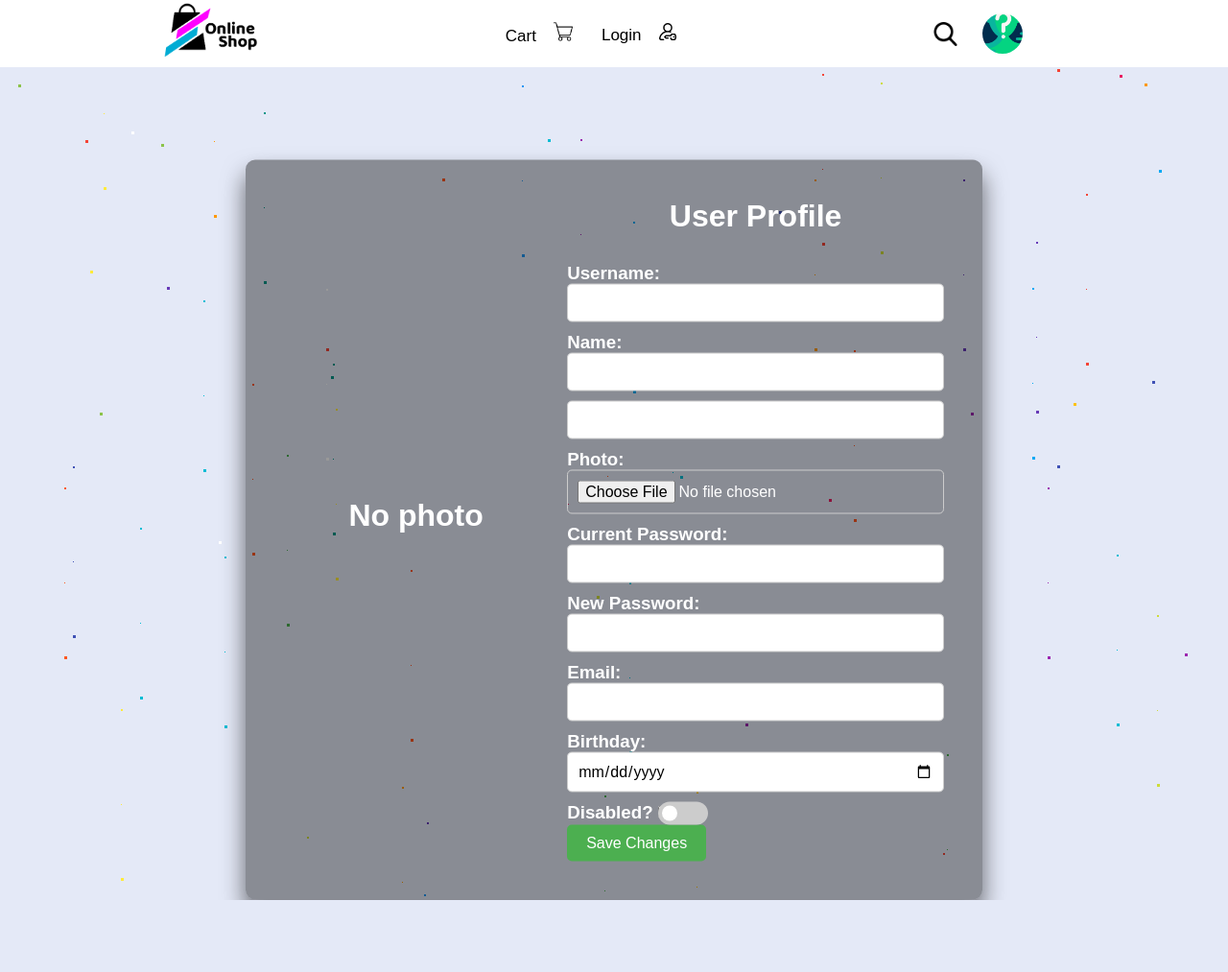
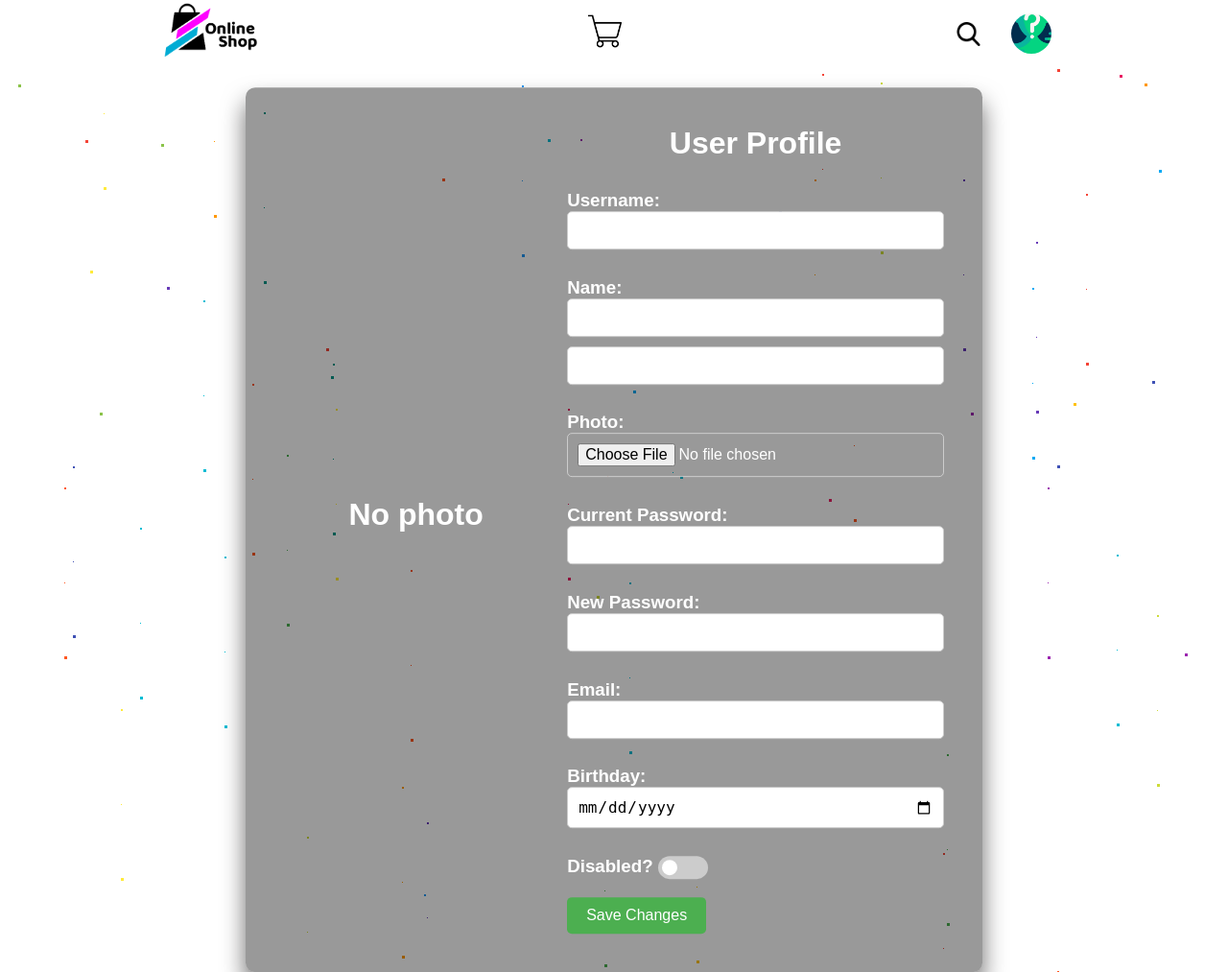
Before and after one commit to Qva777/Draft, a Django app: template templates/user_profile.html in a window 1280 px wide. Shown: the whole page at 96% size. Before the commit the page ends 938 px from the top, so only its background shows below. Run offline with Django 4.2, Linux system fonts and the light colour scheme; the template is opened without the code that fills it, so the values that code supplies are empty.

Commit message:
Login and Registration Cleaned

```diff
--- a/templates/navbar/navbar.html
+++ b/templates/navbar/navbar.html
@@ -1,61 +1,57 @@
 {% load static %}
 <link href="{% static 'css/base/navbar.css' %}" rel="stylesheet">
+
 <nav>
-    <div class="nav-bar">
+    <div class="nav-bar" id="nav-bar">
+        <!-- Menu lines -->
         <img src="{% static 'img/menu.png'%}" class="bx bx-menu sidebarOpen" id="menu">
+        <!-- end Menu -->
+
+        <!-- Logotype -->
         <span class="logo navLogo">
                 <a href="{% url 'home' %}">
                     <img src="{% static 'img/logo.png'%}" id="logo" class="logo_e_shop">
                 </a>
         </span>
+        <!-- end Logotype -->
 
+        <!--  Menu for phone -->
         <div class="menu">
+
             <div class="logo-toggle">
-                <span class="logo"><a href="#">Menu</a></span>
+                <span class="logo"><a href="{% url 'home' %}">Menu</a></span>
                 <i class='bx bx-x siderbarClose'></i>
             </div>
 
             <ul class="nav-links">
-                <li><a href="#">Cart<img src="{% static 'img/cart.png'%}" id="cart" style="height: 20px;
-    margin-left: 18px;"></a></li>
-
-<!--                <li><a href="#">Cart</a></li>-->
-<!--                <li><a href="#">Login</a></li>-->
-
-                <li><a href="{% url 'login' %}">Login<img src="{% static 'img/login.png'%}" id="login-ico" style="height: 18px;
-    margin-left: 18px;"></a></li>
-
-<!--                <li><a href="#">profile</a></li>-->
-
+                <li><a href="#">Cart</a></li>
+                <li><a href="#"><img src="{% static 'img/cart.png'%}" id="cart"></a></li>
+                <li><a href="{% url 'login' %}">Login</a></li>
             </ul>
         </div>
+        <!-- end Menu for phone -->
 
-        <div class="darkLight-searchBox">
-
+        <!-- Searchbar field and  -->
+        <div class="searchBox">
             <div class="searchBox">
                 <div class="searchToggle">
-                    <img src="{% static 'img/search.png'%}" id="search" style="height: 25px">
+                    <img src="{% static 'img/search.png'%}" id="search" class="search_img">
                 </div>
 
                 <div class="search-field">
-                    <input type="text" placeholder="Search...">
-                    <i class='bx bx-search'>go</i>
+                    <input type="text" placeholder="Search..." maxlength="255">
+                    <img src="{% static 'img/search.png'%}" id="search-input" class="search_img">
                 </div>
             </div>
+            <!-- end Search field -->
 
-
-            <!--            <div class="dark-light">-->
-            <!--                                    <i class='bx bx-moon moon'></i>-->
-            <!--                &lt;!&ndash;                    <i class='bx bx-sun sun'></i>&ndash;&gt;theme-->
-            <!--            </div>-->
-
-
+            <!-- subMenu -->
             {% if user.is_authenticated and user.photo %}
-
             <img src="{{ user.photo.url }}" class="user-picture" onclick="toggleMenu()" class="account-image"></button>
             {% else %}
             <img src="{% static 'img/unknown.png' %}" class="user-picture" onclick="toggleMenu()">
             {% endif %}
+
             <div class="sub-menu-wrap" id="subMenu">
                 <div class="sub-menu">
                     {% if user.is_authenticated %}
@@ -98,173 +94,225 @@
                         <span>></span></a>
                     {% endif %}
                 </div>
-                <!--            </div>-->
             </div>
+            <!-- end subMenu -->
         </div>
     </div>
 </nav>
 
 <script>
     const cartImg = document.getElementById('cart');
+    const searchImg = document.getElementById('search');
+    const searchInputImg = document.getElementById('search-input');
     const logoImg = document.getElementById('logo');
-    const searchImg = document.getElementById('search');
     const menuImg = document.getElementById('menu');
-
 
 
     const prefersDark = window.matchMedia && window.matchMedia('(prefers-color-scheme: dark)').matches;
 
     if (prefersDark) {
-        // cartImg.src = '{% static "img/cart_dark.png" %}';
-        // logoImg.src = '{% static "img/logo_dark.png" %}';
-        // searchImg.src = '{% static "img/search_dark.png" %}';
-        // menuImg.src = '{% static "img/menu_dark.png" %}';
-
         cartImg.src = '{% static "img/cart.png" %}';
         logoImg.src = '{% static "img/logo.png" %}';
         searchImg.src = '{% static "img/search.png" %}';
+        searchInputImg.src = '{% static "img/search.png" %}';
         menuImg.src = '{% static "img/menu.png" %}';
 
-
-
     } else {
-        // cartImg.src = '{% static "img/cart.png" %}';
-        // logoImg.src = '{% static "img/logo.png" %}';
-        // searchImg.src = '{% static "img/search.png" %}';
-        // menuImg.src = '{% static "img/menu.png" %}';
-
         cartImg.src = '{% static "img/cart_dark.png" %}';
         logoImg.src = '{% static "img/logo_dark.png" %}';
         searchImg.src = '{% static "img/search_dark.png" %}';
+        searchInputImg.src = '{% static "img/search_dark.png" %}';
         menuImg.src = '{% static "img/menu_dark.png" %}';
-
-
     }
 
 
     const body = document.querySelector("body"),
         nav = document.querySelector("nav"),
-        // modeToggle = document.querySelector(".dark-light"),
         searchToggle = document.querySelector(".searchToggle"),
-        sidebarOpen = document.querySelector(".sidebarOpen"),
-        siderbarClose = document.querySelector(".siderbarClose");
+        sidebarOpen = document.querySelector(".sidebarOpen");
+    // siderbarClose = document.querySelector(".siderbarClose");
+
 
     let getMode = localStorage.getItem("mode");
     if (getMode && getMode === "dark-mode") {
         body.classList.add("dark");
     }
 
-    // js code to toggle dark and light mode
-    // modeToggle.addEventListener("click", () => {
-    //     modeToggle.classList.toggle("active");
-    //     body.classList.toggle("dark");
-    //
-    //     // js code to keep user selected mode even page refresh or file reopen
-    //     if (!body.classList.contains("dark")) {
-    //         localStorage.setItem("mode", "light-mode");
-    //     } else {
-    //         localStorage.setItem("mode", "dark-mode");
-    //     }
-    // });
+    let subMenu = document.getElementById("subMenu");
 
-    // js code to toggle search box
+
+    function toggleMenu() {
+        subMenu.classList.toggle("open-menu");
+        searchToggle.classList.remove("active");
+    }
+
     searchToggle.addEventListener("click", () => {
         searchToggle.classList.toggle("active");
+        subMenu.classList.remove("open-menu");
     });
 
-
-    //   js code to toggle sidebar
-    sidebarOpen.addEventListener("click", () => {
-        nav.classList.add("active");
-    });
 
     body.addEventListener("click", e => {
         let clickedElm = e.target;
 
         if (!clickedElm.classList.contains("sidebarOpen") && !clickedElm.classList.contains("menu")) {
             nav.classList.remove("active");
+
+
+            // searchToggle.classList.remove("active");
+            // subMenu.classList.remove("open-menu");
         }
     });
 
+
+    sidebarOpen.addEventListener("click", () => {
+        nav.classList.add("active");
+        searchToggle.classList.remove("active");
+        subMenu.classList.remove("open-menu");
+    });
+
+    // Add event listener to the body element
+    // document.body.addEventListener("click", (event) => {
+    //     const target = event.target;
+    //
+    //     // Check if the target is a child of the nav element or the sidebarOpen element
+    //     if (!nav.contains(target) && target !== sidebarOpen) {
+    //         nav.classList.remove("active");
+    //         searchToggle.classList.remove("active");
+    //     }
+    // });
+
+
+    // ворк
+    // sidebarOpen.addEventListener("click", () => {
+    //     nav.classList.add("active");
+    //     searchToggle.classList.remove("active");
+    // });
+    const searchBox = document.querySelector('.searchBox');
+
+    document.addEventListener('click', function (event) {
+        const isClickInsideSearchBox = searchBox.contains(event.target);
+
+        if (!isClickInsideSearchBox) {
+            subMenu.classList.remove('open-menu');
+            searchToggle.classList.remove('active');
+
+        }
+    });
+
+
 </script>
 <style>
-    /*@media only screen and (min-width: 792px) {*/
-    /*    .nav-links li:nth-child(2),*/
-    /*    .nav-links li:nth-child(3) {*/
-    /*        display: none;*/
-    /*    }*/
-    /*}*/
+
+    @media only screen and (min-width: 792px) {
+        .nav-links li:nth-child(1),
+        .nav-links li:nth-child(3) {
+            display: none;
+        }
+    }
+
+    @media only screen and (max-width: 793px) {
+        .nav-links li:nth-child(2) {
+            display: none;
+        }
+    }
 
 
     @media (prefers-color-scheme: light) {
-        :root {
-            --body-color: #E4E9F7;
-            --nav-color: #ffffff;
-            --side-nav: #ffffff;
-            --text-color: #000000;
-            --search-bar: #F2F2F2;
-            --search-text: #010718;
+        /*:root {*/
+        /*    --body-color: #0044ff;*/
+        /*    --nav-color: #ffffff;*/
+        /*    --side-nav: #f5f1f1;*/
+        /*    --text-color: #000000;*/
+        /*    --search-bar: #ffffff;*/
+        /*    --search-text: #010718;*/
+        /*}*/
+        .sub-menu {
+            background: #e4e4e4;
         }
 
-        /*.menu {*/
-        /*    background-color: #d90000;*/
-        /*}*/
+.searchBox .search-field {
+        background-color: #e4e4e4;
+    }
+        .search-field input {
+            color: #000000;
+            background-color: var(--search-bar);
+        }
+
+        .sub-menu-link {
+            font-weight: bold;
+            color: #000000;
+        }
+
+
+        .user-info h3 {
+            color: #000000;
+        }
     }
 
     @media (prefers-color-scheme: dark) {
         :root {
             --body-color: #E4E9F7;
-            --nav-color: #000000;
-            --side-nav: #232323;
+            --nav-color: #181818;
+            --side-nav: #131313;
             --text-color: #FFF;
-            --search-bar: #F2F2F2;
+            --search-bar: #181818;
             --search-text: #010718;
         }
 
-        /*.menu {*/
-        /*    background-color: #000000;*/
+        /*    .sub-menu {*/
+        /*    background: #181818;*/
         /*}*/
+        .search-field input {
+            color: #ffffff;
+            background-color: var(--search-bar);
+        }
+
+        .searchBox .search-field {
+        background-color: #181818;
+    }
+        .sub-menu-link {
+            font-weight: bold;
+            color: #ffffff;
+        }
+
+        .sub-menu {
+            background: #181818;
+        }
+        .user-info h3 {
+            color: #FFFFFF;
+        }
+
     }
 
     /* ===== Google Font Import - Poppins ===== */
     @import url('https://fonts.googleapis.com/css2?family=Poppins:wght@300;400;500;600&display=swap');
 
+    #cart {
+        height: 35px;
+    }
+
+    .search_img {
+        height: 25px;
+        margin-right: 10px;
+    }
 
     .logo_e_shop {
         height: 60px;
     }
 
     * {
-        margin: 0;
+        /*margin: 0;*/
         padding: 0;
         box-sizing: border-box;
-        font-family: 'Poppins', sans-serif;
+        /*font-family: 'Poppins', sans-serif;*/
         transition: all 0.4s ease;;
     }
 
-
-    /* ===== Colours ===== */
-    /*:root {*/
-    /*    --body-color: #E4E9F7;*/
-    /*    --nav-color: #ffffff;*/
-    /*    --side-nav: #4b3e04;*/
-    /*    --text-color: #FFF;*/
-    /*    --search-bar: #F2F2F2;*/
-    /*    --search-text: #010718;*/
+    /*body {*/
+    /*    height: 100vh;*/
+    /*    background-color: var(--body-color);*/
     /*}*/
-
-    body {
-        height: 100vh;
-        background-color: var(--body-color);
-    }
-
-    body.dark {
-        --body-color: #18191A;
-        --nav-color: #242526;
-        --side-nav: #63b2ff;
-        --text-color: #CCC;
-        --search-bar: #242526;
-    }
 
     nav {
         position: fixed;
@@ -351,13 +399,12 @@
         opacity: 1;
     }
 
-    .nav-bar .darkLight-searchBox {
+    .nav-bar .searchBox {
         display: flex;
         align-items: center;
     }
 
-    .darkLight-searchBox .dark-light,
-    .darkLight-searchBox .searchToggle {
+    .searchToggle {
         height: 40px;
         width: 40px;
         display: flex;
@@ -526,26 +567,14 @@
     }
 
 
-    /*@media (prefers-color-scheme: dark) {*/
-    /*  #cart {*/
-    /*      content: url('/E_Shop_config/static/img/cart.png');*/
-    /*  }*/
-    /*}*/
-
-    /*@media (prefers-color-scheme: light) {*/
-    /*  #cart {*/
-    /*      content: url('/E_Shop_config/static/img/cart_dark.png');*/
-    /*  }*/
-    /*}*/
-
-
     .user-picture {
         object-fit: cover;
         cursor: pointer;
         width: 70px;
         /*height: 70px;*/
         /*margin-left: 30px;*/
-        margin-right: 30px;
+
+        /*margin-right: 30px;*/
         border-radius: 50%;
         clip-path: circle(30%);
     }
@@ -584,7 +613,8 @@
     .sub-menu {
         margin: 10px;
         padding: 20px;
-        background: #fff;
+        /*background: #e4e4e4;*/
+        /*background: #181818;*/
         border-radius: 9%;
     }
 
@@ -615,7 +645,7 @@
 
     .sub-menu-link {
         margin: 12px 0;
-        color: #525252;
+        /*color: #525252;*/
         display: flex;
         align-items: center;
         text-decoration: none;
```
Also changed, not shown: other parts of templates/navbar/navbar.html (+31 -36 lines).
